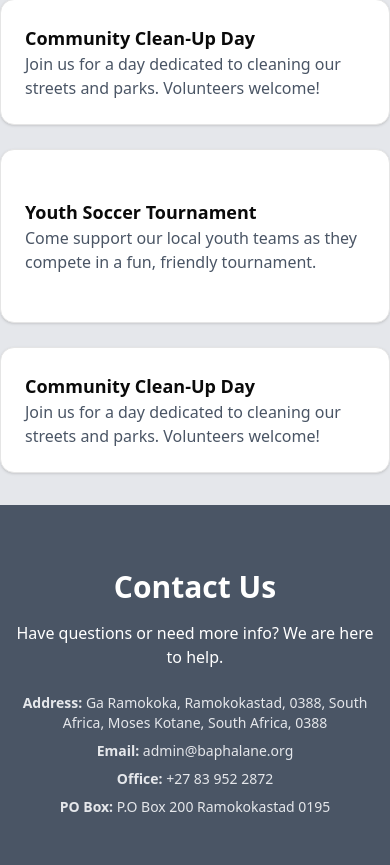
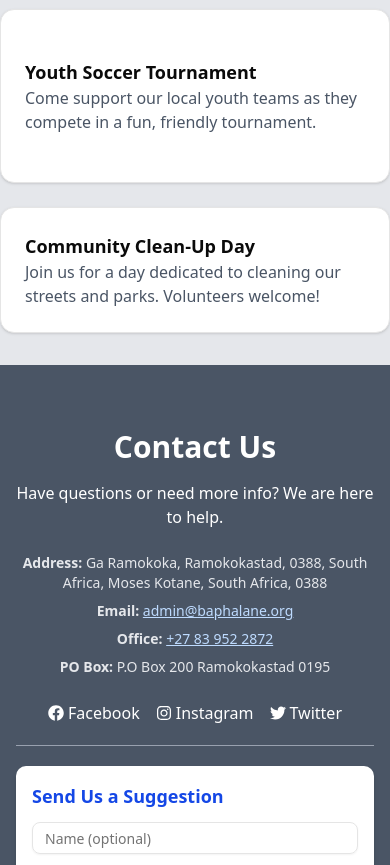
Before and after one commit to RXA8/Baphalane, a Next.js app in the folder baphalane/: page / in a window 390 px wide. Shown: the part 1873-2738 px from the top of the page. Built offline with nearby package versions, Linux system fonts and the light colour scheme; no server answers.

Commit message:
Changed the contact and suggestions section by adding dividers, improved mobile map view

```diff
--- a/baphalane/src/app/page.tsx
+++ b/baphalane/src/app/page.tsx
@@ -128,7 +128,7 @@ export default function HomePage() {
 
           {/* Right: Map */}
           <div className="md:w-[100%] h-[100%] md:h-[400px] " >
-            <div className="w-full h-full min-h-[300px]">
+            <div className="w-full h-full">
               <iframe
                 src="https://www.google.com/maps/embed?pb=!1m10!1m8!1m3!1d26364.110278601107!2d27.432578687679342!3d-25.15423511830641!3m2!1i1024!2i768!4f13.1!5e0!3m2!1sen!2sza!4v1745575107425!5m2!1sen!2sza"
                 className="w-full h-full border-5 border-grey-2500 terrain-15 zoom-100 "
@@ -247,17 +247,27 @@ export default function HomePage() {
             <h3 className="text-3xl font-semibold mb-4">Contact Us</h3>
             <p className="mb-6">Have questions or need more info? We are here to help.</p>
 
-            {/* Dummy Info */}
+            {/* Info */}
             <div className="mb-6 space-y-2 text-sm text-gray-200">
               <p><strong>Address:</strong> Ga Ramokoka, Ramokokastad, 0388, South Africa, Moses Kotane, South Africa, 0388</p>
-              <p><strong>Email:</strong> admin@baphalane.org</p>
-              <p><strong>Office:</strong> +27 83 952 2872</p>
+              <p>
+                <strong>Email:</strong>{' '}
+                <a href="mailto:admin@baphalane.org" className="underline text-blue-200 hover:text-white">
+                  admin@baphalane.org
+                </a>
+              </p>
+              <p>
+                <strong>Office:</strong>{' '}
+                <a href="tel:+27839522872" className="underline text-blue-200 hover:text-white">
+                  +27 83 952 2872
+                </a>
+              </p>
               <p><strong>PO Box:</strong> P.O Box 200 Ramokokastad 0195</p>
-
             </div>
 
+
             {/* Social Media */}
-            <div className="mt-auto pt-15">
+            <div className="mt-auto">
               <div className="flex gap-4 justify-center md:justify-start">
                 <a href="https://www.facebook.com/p/Bua-Motlase-100077121870361/" className="flex items-center gap-1 hover:underline">
                   <FaFacebook className="text-white" /> Facebook
@@ -273,9 +283,10 @@ export default function HomePage() {
 
           </div>
 
-        {/* Vertical Divider */}
-        <div className="hidden md:flex self-stretch">
-          <div className="w-px bg-gray-400 mr-13 ml-0" />
+        {/* Responsive Divider */}
+        <div className="flex md:flex-col items-center self-stretch w-full md:w-auto md:self-stretch my-4 md:my-0">
+          {/* Actual line */}
+          <div className="bg-gray-400 w-full h-px md:w-px md:h-full md:mr-13" />
         </div>
 
 
```
